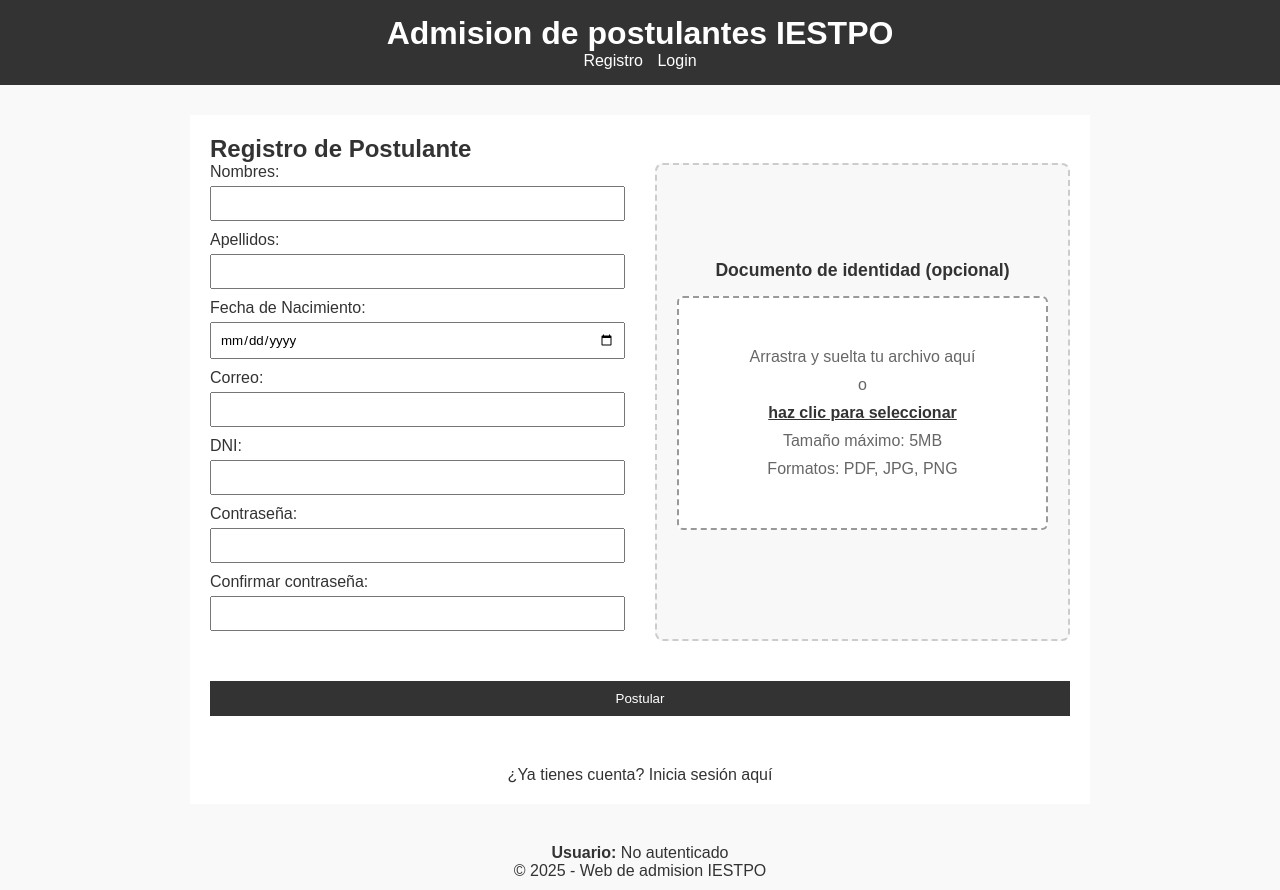
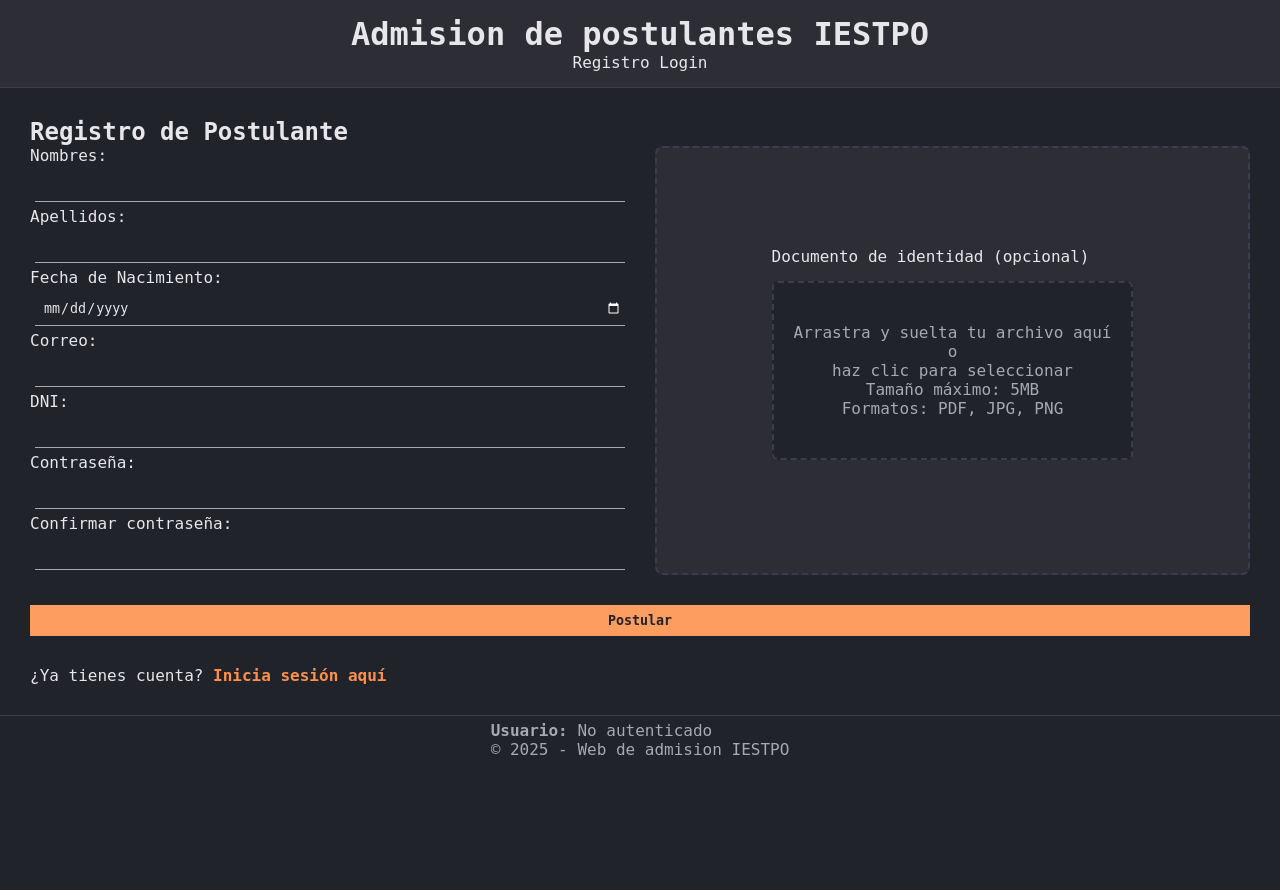
Before and after one commit to KalebCxDev/flask-login-system, a Flask app: page / in a window 1280 px wide. After the commit the page ends 755 px from the top, so only its background shows below. Run offline with Flask 3, Linux system fonts and the light colour scheme.

Commit message:
Actualizacion de estilos y unificar estilos de los admins junto a los usuarios

```diff
--- a/static/css/styles.css
+++ b/static/css/styles.css
@@ -1,238 +1,289 @@
-* {
-    margin: 0;
-    padding: 0;
-    box-sizing: border-box;
-    font-family: sans-serif;
-}
-body {
-    background: #f9f9f9;
-    color: #333;
-    min-height: 100vh;
-}
-header {
-    background: #333;
-    color: #fff;
-    text-align: center;
-    padding: 15px 0;
-}
-header nav a {
-    color: #fff;
-    text-decoration: none;
-    margin: 0 5px;
+/* RESET */
+*{
+margin:0;padding:0;box-sizing:border-box;
+font-family:'Courier Prime',monospace;
+overflow-x:hidden
 }
 
-main {
-    max-width: 900px;
-    margin: 30px auto;
-    padding: 20px;
-    background: #fff;
-}
-.two-column-form {
-    display: grid;
-    grid-template-columns: 1fr 1fr;
-    gap: 30px;
-}
-.form-column {
-    display: flex;
-    flex-direction: column;
-}
-.file-column {
-    display: flex;
-    flex-direction: column;
-    align-items: center;
-    justify-content: center;
-    border: 2px dashed #ccc;
-    border-radius: 8px;
-    padding: 30px 20px;
-    background: #f8f8f8;
-    min-height: 300px;
-}
-.file-upload-area {
-    text-align: center;
-    width: 100%;
-}
-.file-upload-area label {
-    display: block;
-    font-weight: bold;
-    margin-bottom: 15px;
-    font-size: 1.1em;
-}
-.file-drop-zone {
-    border: 2px dashed #999;
-    border-radius: 6px;
-    padding: 40px 20px;
-    margin: 15px 0;
-    background: #fff;
-    cursor: pointer;
-    transition: all 0.3s ease;
-}
-.file-drop-zone:hover {
-    border-color: #333;
-    background: #f0f0f0;
-}
-.file-drop-zone p {
-    color: #666;
-    margin: 10px 0;
-}
-.file-drop-zone .browse-link {
-    color: #333;
-    font-weight: bold;
-    text-decoration: underline;
-}
-.file-input-hidden {
-    display: none;
-}
-.file-preview {
-    margin-top: 15px;
-    padding: 10px;
-    background: #fff;
-    border-radius: 4px;
-    border: 1px solid #ddd;
-    display: none;
-}
-.file-preview.show {
-    display: block;
-}
-.file-name {
-    font-weight: bold;
-    color: #333;
-    word-break: break-all;
-}
-.file-size {
-    color: #666;
-    font-size: 0.9em;
-}
-form input, form button {
-    width: 100%;
-    padding: 8px;
-    margin-bottom: 10px;
-}
-form:not(.two-column-form) input,
-form:not(.two-column-form) button {
-    width: 100%;
-    padding: 8px;
-    margin-bottom: 10px;
-}
-.two-column-form .form-group {
-    margin-bottom: 10px;
-}
-.two-column-form .form-group label {
-    display: block;
-    margin-bottom: 5px;
-}
-.two-column-form .form-group input {
-    width: 100%;
-    padding: 8px;
-    margin-bottom: 0;
-}
-.full-width {
-    grid-column: 1 / -1;
-}
-.two-column-form .form-actions {
-    text-align: center;
-    margin-top: 10px;
-}
-.two-column-form .login-link {
-    text-align: center;
-    margin-top: 10px;
-}
-form button {
-    background: #333;
-    color: #fff;
-    border: none;
-    cursor: pointer;
-    padding: 10px;
-}
-ul {
-    list-style: none;
-    margin-bottom: 10px;
-}
-li.success { color: green; }
-li.error { color: red; }
-table {
-    width: 100%;
-    border-collapse: collapse;
-    margin-top: 10px;
-}
-table th, table td {
-    padding: 6px;
-    border: 1px solid #ccc;
-}
-footer {
-    text-align: center;
-    padding: 10px 0;
-}
-a {
-    color: #333;
-    text-decoration: none;
-}
-@media (max-width: 768px) {
-    .two-column-form {
-        grid-template-columns: 1fr;
-        gap: 20px;
-    }
-    .two-column-form .form-group {
-        margin-bottom: 10px;
-    }
-    .file-column {
-        min-height: 250px;
-        padding: 20px 15px;
-    }
-    .file-drop-zone {
-        padding: 30px 15px;
-    }
+html,body{
+min-height:100%;
+background:#20232a;
+color:#e6e6eb
 }
 
-.btn-group {
-    display: flex;
-    gap: 15px;
-    flex-wrap: wrap;
-    justify-content: center;
-    margin-top: 20px;
-}
-.btn {
-    padding: 12px 20px;
-    border-radius: 8px;
-    font-weight: 600;
-    text-align: center;
-    min-width: 160px;
-    transition: all 0.3s ease;
-    box-shadow: 0 4px 8px rgba(0,0,0,0.08);
-}
-.btn-primary {
-    background-color: #6c757d;
-    color: #fff;
-}
-.btn-success {
-    background-color: #6c757d;
-    color: #fff;
-}
-.btn-secondary {
-    background-color: #6c757d;
-    color: #fff;
-}
-.btn:hover {
-    transform: translateY(-3px);
-    box-shadow: 0 8px 15px rgba(0,0,0,0.15);
-    opacity: 0.95;
-}
-@media (max-width: 600px) {
-    .btn {
-        width: 100%;
-    }
-}
-.mt-5 {
-    margin-top: 1.25rem;
-    padding: 10px 20px;
-    background-color: #0d6efd;
-    color: #ffffff;
-    border: none;
-    border-radius: 5px;
-    font-size: 16px;
-    cursor: pointer;
-    transition: background-color 0.3s ease;
+a{color:inherit;text-decoration:none}
+ul{list-style:none}
+
+/* HEADER / MAIN / FOOTER */
+header{
+background:#2d2d35;
+text-align:center;
+padding:15px 0;
+border-bottom:1px solid #3a3d4d
 }
 
-.mt-5:hover {
-    background-color: #0b5ed7;
+main{padding:30px}
+
+footer{
+display:flex;
+justify-content:center;
+align-items:center;
+background:#20232a;
+color:#a6a8b3;
+border-top:1px solid #3a3d4d;
+padding-top:5px
 }
+
+/* CONTENEDORES */
+.tarjeta-admin,
+.panel-estadisticas{
+background:#2d2d35;
+border:1px solid #3a3d4d;
+border-radius:8px;
+padding:20px;
+margin:20px 0
+}
+
+/* GRID */
+.two-column-form{
+display:grid;
+grid-template-columns:repeat(2,1fr);
+gap:30px
+}
+
+.grid-estadisticas{
+display:grid;
+grid-template-columns:repeat(auto-fit,minmax(250px,1fr));
+gap:20px;
+margin:20px 0
+}
+
+.grid-acciones{
+display:grid;
+grid-template-columns:1fr 1fr;
+gap:20px
+}
+
+.full-width{grid-column:1/-1}
+.full-width a{color:#ff914d;font-weight:bold}
+
+/* FLEX HELPERS */
+.form-column,
+.file-column,
+.btn-group,
+.columna1,
+.columna2{
+display:flex
+}
+
+.form-column,
+.file-column,
+.columna1{
+flex-direction:column
+}
+
+/* INPUTS & BUTTONS BASE */
+input,button,.select-estado{
+width:100%;
+padding:8px;
+background:#2d2d35;
+color:#e6e6eb;
+border:1px solid #3a3d4d
+}
+
+input::placeholder{color:#a6a8b3}
+input:focus{outline:none}
+input::-webkit-calendar-picker-indicator{filter:invert(1);cursor:pointer}
+
+/* FORM */
+.form-column input{
+margin:5px;
+border:none;
+border-bottom:1px solid #a6a8b3;
+background:#20232a
+}
+
+form button{
+background:#fd9d60;
+color:#20232a;
+font-weight:bold;
+border:none;
+cursor:pointer
+}
+
+form button:hover{background:#ff914d}
+
+/* FILE UPLOAD */
+.file-column{
+align-items:center;
+justify-content:center;
+min-height:300px;
+padding:30px 20px;
+background:#2d2d35;
+border:2px dashed #3a3d4d;
+border-radius:8px
+}
+
+.file-drop-zone{
+width:100%;
+text-align:center;
+padding:40px 20px;
+margin:15px 0;
+background:#20232a;
+border:2px dashed #3a3d4d;
+border-radius:6px;
+color:#a6a8b3;
+cursor:pointer;
+transition:.3s
+}
+
+.file-drop-zone:hover{
+background:#2d2d35;
+border-color:#ff914d
+}
+
+.file-input-hidden{display:none}
+
+.file-preview{
+display:none;
+margin-top:15px;
+padding:10px;
+border:1px solid #3a3d4d;
+background:#20232a
+}
+
+.file-preview.show{display:block}
+
+/* TABLAS */
+table,.tabla-admin{
+width:100%;
+border-collapse:collapse;
+color:#e6e6eb
+}
+
+.tabla-admin{margin-top:10px}
+.cabecera-tabla{background:#20232a}
+
+th,td,
+.fila-tabla th,
+.fila-tabla td{
+padding:6px;
+border:1px solid #3a3d4d
+}
+
+/* ESTADOS */
+.estado{
+padding:3px 8px;
+border-radius:4px;
+font-size:.85em
+}
+
+.estado-aprobado{background:#4ade80;color:#20232a}
+.estado-rechazado{background:#ff0000;color:#fff}
+.estado-pendiente{background:#ff914d;color:#20232a}
+
+.success{color:#4ade80}
+.error{color:#ff8a3d}
+
+/* BOTONES */
+.btn-group{
+gap:15px;
+justify-content:center;
+flex-wrap:wrap
+}
+
+.btn,
+.boton-admin,
+.enlace-accion{
+display:inline-block;
+padding:12px 20px;
+background:#2d2d35;
+color:#e6e6eb;
+border:1px solid #3a3d4d;
+border-radius:8px;
+font-weight:600;
+text-align:center;
+transition:.3s
+}
+
+.btn:hover,
+.boton-admin:hover,
+.enlace-accion:hover{
+background:#ff914d;
+transform:translateY(-3px);
+box-shadow:0 8px 15px rgba(0,0,0,.25)
+}
+
+.boton-peligro{
+padding:4px 8px;
+background:#ff8a3d;
+color:#20232a;
+border:0;
+border-radius:4px;
+cursor:pointer
+}
+
+.boton-volver{margin-top:15px}
+
+/* ACCIONES */
+.acciones-rapidas{
+padding:15px;
+border-bottom:1px solid #3a3d4d
+}
+
+.enlace-accion{
+display:block;
+background:#20232a
+}
+
+/* ARCHIVOS */
+.vista-previa,
+.video-previa{
+margin-top:5px;
+border:1px solid #3a3d4d
+}
+
+.vista-previa{max-width:120px;max-height:120px}
+.video-previa{width:180px}
+.enlace-documento{font-size:.85em;color:#ff914d}
+
+/* COLUMNAS */
+.columnas{
+display:flex;
+min-height:calc(100vh - 60px)
+}
+
+.columna1,
+.columna2{
+width:50%;
+padding:20px
+}
+
+.columna1{justify-content:center}
+.columna2{
+justify-content:center;
+align-items:center
+}
+
+.columna2 img{
+width:100%;
+height:100%;
+object-fit:cover
+}
+
+/* TEXTO */
+.titulo-admin{margin-bottom:20px}
+
+/* RESPONSIVE */
+@media(max-width:768px){
+.two-column-form,
+.grid-acciones,
+.grid-estadisticas{
+grid-template-columns:1fr
+}
+.file-column{min-height:250px;padding:20px 15px}
+}
+
+@media(max-width:600px){
+.btn{width:100%}
+}
```
Also changed, not shown: static/image_column2.png (added).
